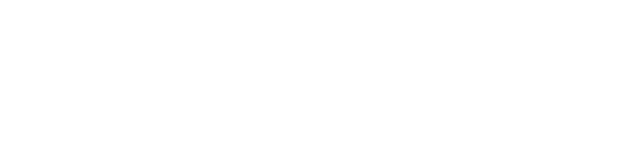
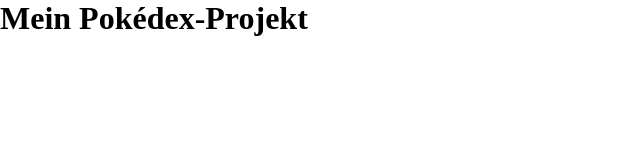
Before and after one commit to Durmisi-Aldit/pokedex, a plain HTML site: page index.html in a window 1280 px wide. Shown: the whole page, without its empty margins (0-640 px from the left). Drawn offline with Linux system fonts and the light colour scheme.

Commit message:
Grundgerust und Ordner erstellen

```diff
--- a/index.html
+++ b/index.html
@@ -3,9 +3,13 @@
   <head>
     <meta charset="UTF-8" />
     <meta name="viewport" content="width=device-width, initial-scale=1.0" />
-    <title>Pokedex</title>
+    <title>Pokédex-Projekt</title>
+
+    <link rel="stylesheet" href="./style.css" />
 
     <script src="./script.js" defer></script>
   </head>
-  <body></body>
+  <body>
+    <h1>Mein Pokédex-Projekt</h1>
+  </body>
 </html>
--- /dev/null
+++ b/style.css
@@ -0,0 +1,5 @@
+* {
+    margin: 0;
+    padding: 0;
+    box-sizing: border-box;
+}
```
